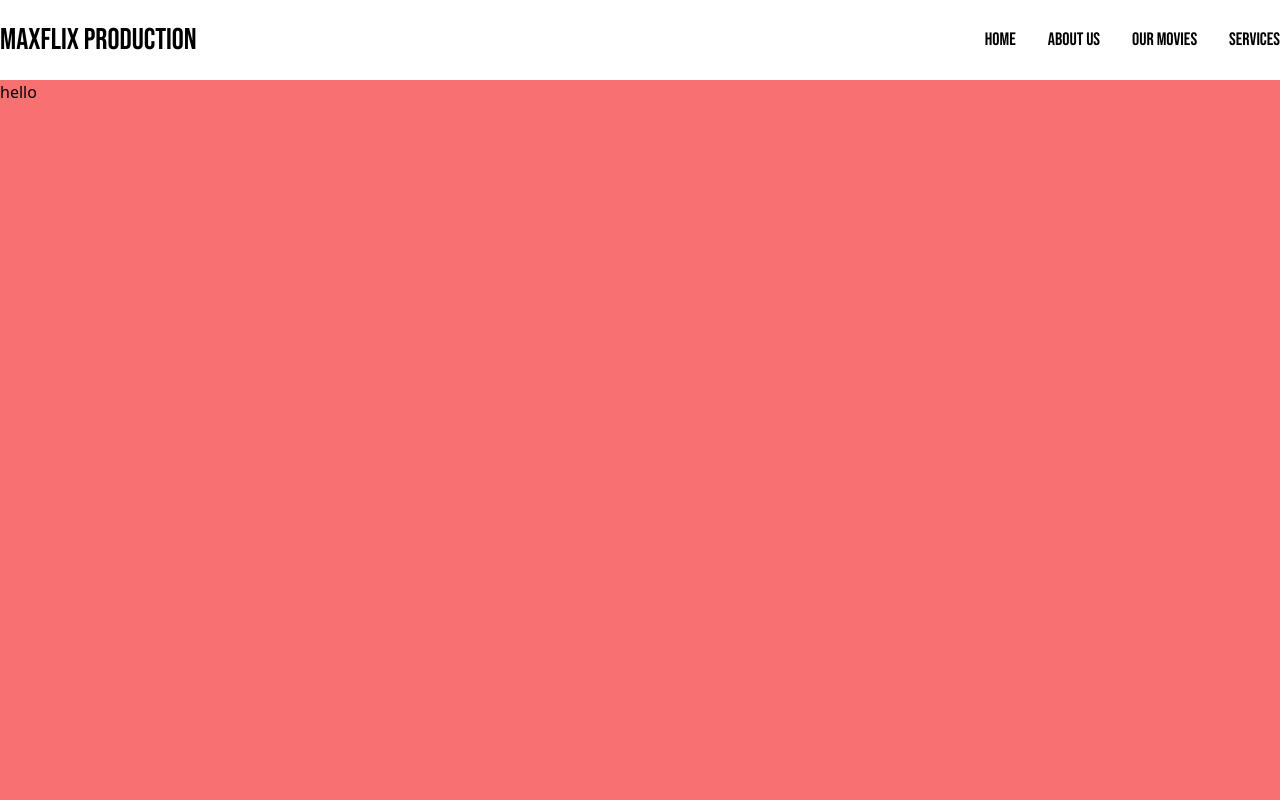
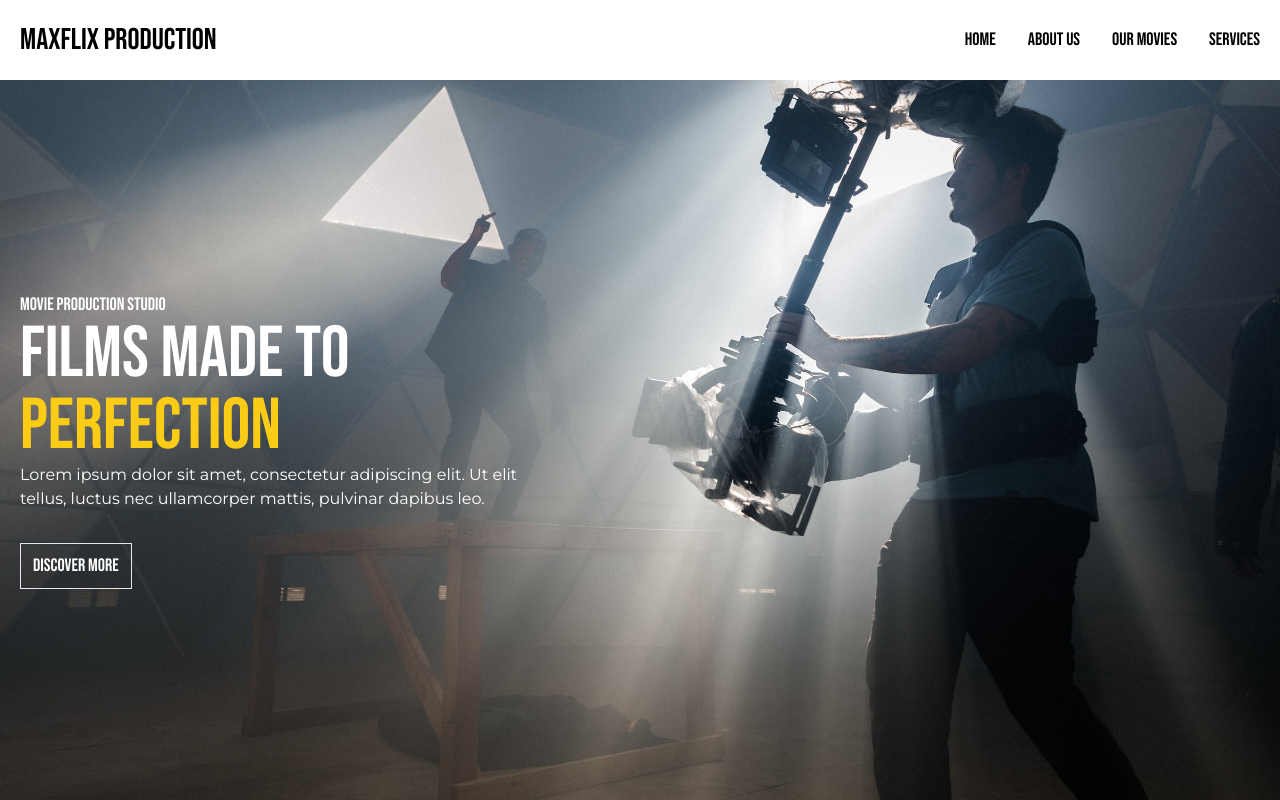
Before and after one commit to mirshad47/maxFlix-Production, a plain HTML site: page index.html in a window 1280 px wide. Drawn offline with nearby package versions, Linux system fonts and the light colour scheme.

```diff
--- a/index.html
+++ b/index.html
@@ -35,7 +35,7 @@
 <body>
     <!-- nav section -->
     <nav class="bg-white h-20 fixed top-0 right-0 left-0">
-        <div class="h-20 flex justify-between items-center mx-auto w-full max-w-7xl font-bebas">
+        <div class="h-20 flex justify-between items-center mx-auto w-full max-w-7xl font-bebas px-5">
             <h1 class=" text-3xl">MaxFlix Production</h1>
             <ul class="flex text-lg gap-8 ">
                 <li>Home</li>
@@ -45,9 +45,29 @@
             </ul>
         </div>
     </nav>
-<!-- main section -->
-    <section class="bg-red-400 h-screen pt-20">
-hello
+    <!-- main section -->
+    <section class=" h-screen pt-20 bg-[url('./images/banner.jpg')] bg-cover">
+        <div class="h-full w-full max-w-7xl mx-auto px-5 flex items-center">
+            <div class="font-bebas">
+                <h2 class="text-white text-lg">Movie production studio</h2>
+                <h1 class="text-7xl text-white">Films MAde to</h1>
+                <h1 class="text-7xl text-yellow-400">Perfection</h1>
+                <p class="font-['Montserrat'] text-white max-w-lg mb-8">Lorem ipsum dolor sit amet, consectetur
+                    adipiscing
+                    elit. Ut elit tellus,
+                    luctus nec ullamcorper mattis, pulvinar dapibus leo.</p>
+
+                <button
+                    class="border py-2 px-3 text-white text-lg hover:bg-yellow-400 hover:text-black
+                     hover:border-yellow-400 transition-all">Discover More</button>
+            </div>
+        </div>
+    </section>
+
+    <!-- About US section-->
+
+    <section>
+
     </section>
 </body>
 
```
